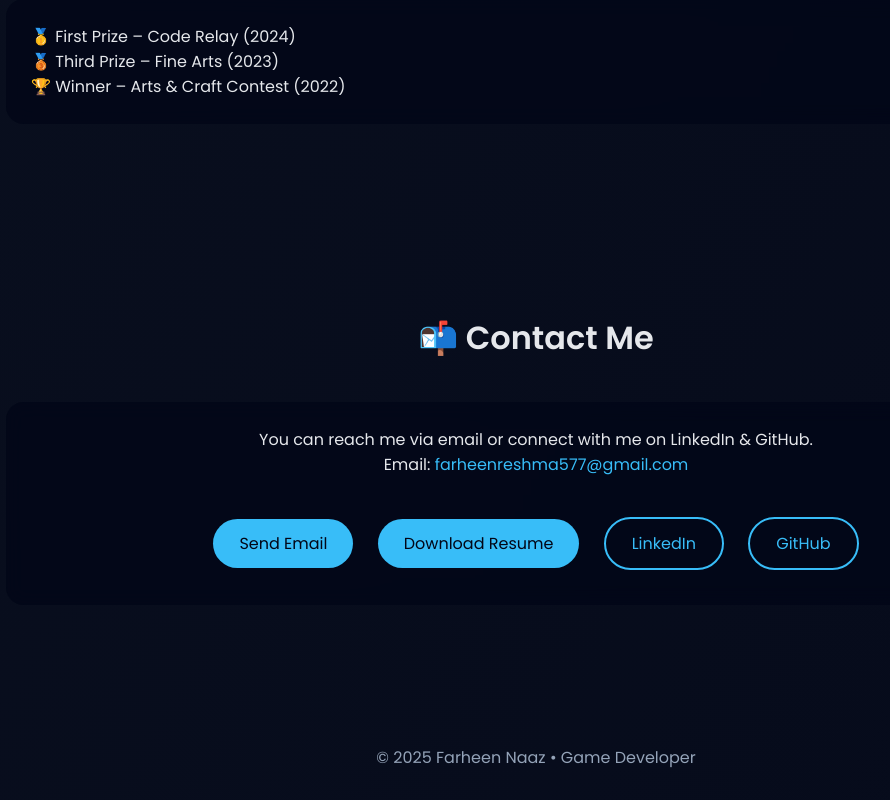
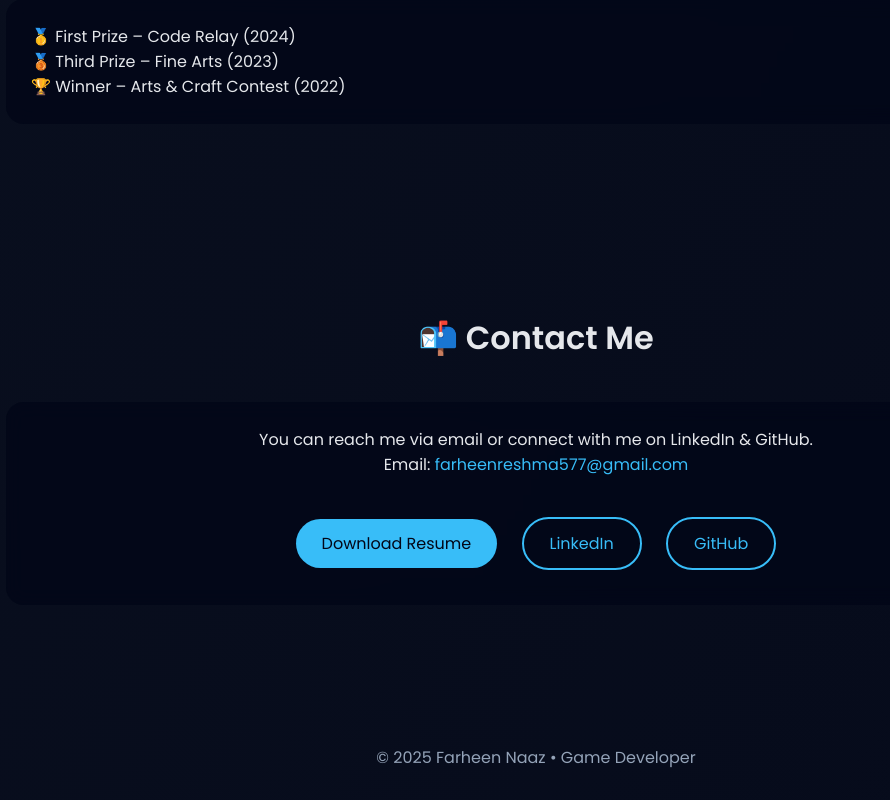
Before and after one commit to Farheennaaz02/Farheennaaz02.github.io, a plain HTML site: page index.html in a window 1280 px wide. Shown: the part 3115-3915 px from the top of the page, without its empty margins (104-994 px from the left). Drawn offline with Linux system fonts and the light colour scheme.

Commit message:
Update index.html

```diff
--- a/index.html
+++ b/index.html
@@ -418,11 +418,7 @@ footer {
     <p>You can reach me via email or connect with me on LinkedIn & GitHub.</p>
     <p>Email: <a href="mailto:farheenreshma577@gmail.com" style="color:#38bdf8;">farheenreshma577@gmail.com</a></p>
     <div class="buttons">
-      <a class="btn primary"
-   href="mailto:farheenreshma577@gmail.com?subject=Hello%20Farheen&body=Hi%20Farheen,%0A%0AI%20am%20interested%20in%20your%20game%20development%20work.%20Let's%20connect!%0A%0ARegards,"
->
-   Send Email
-</a>
+
 
       <a class="btn primary" href="resume/Farheen_Naaz_Resume_2025.pdf" download>Download Resume</a>
       <a class="btn secondary" href="https://linkedin.com/in/farheen-naaz-426212321" target="_blank">LinkedIn</a>
```
